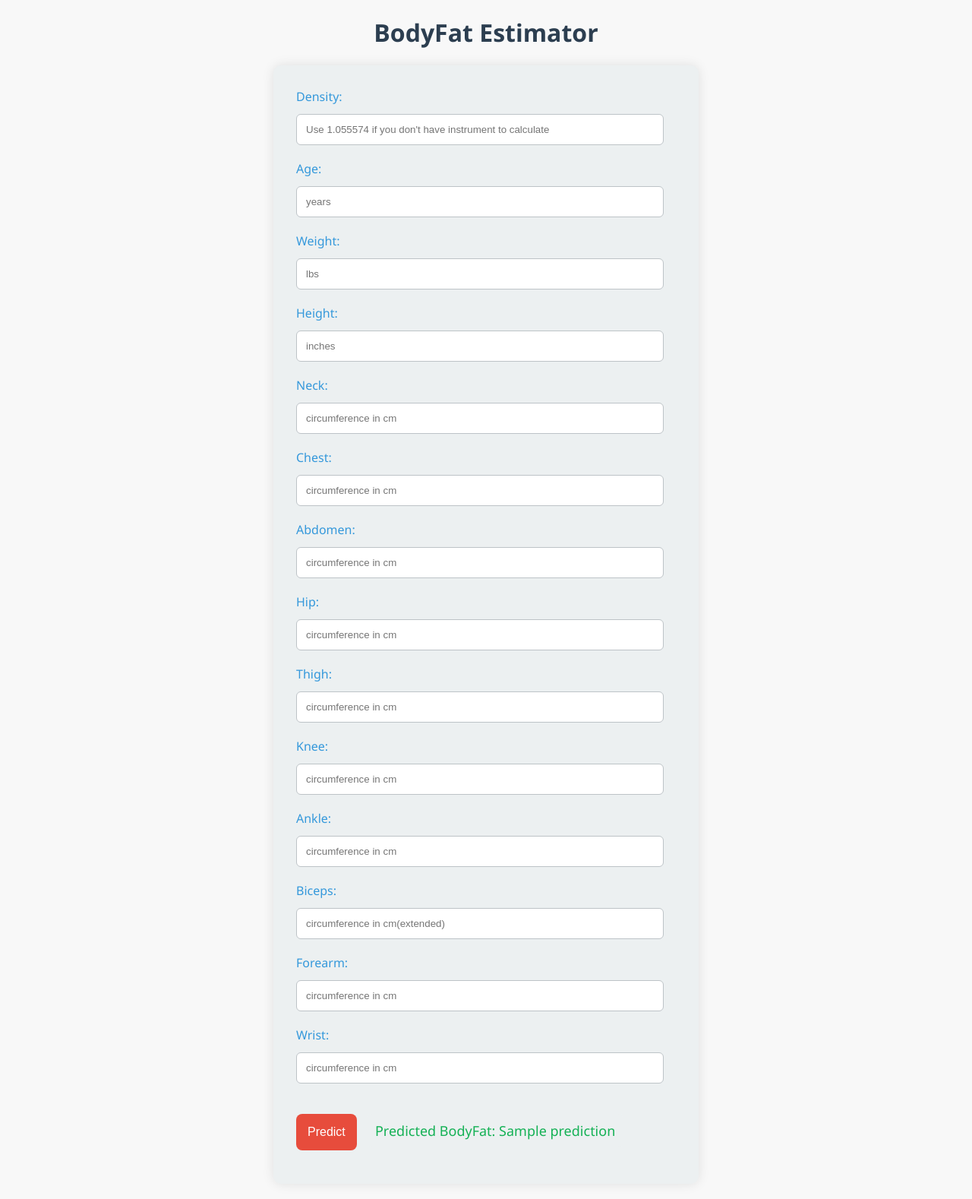
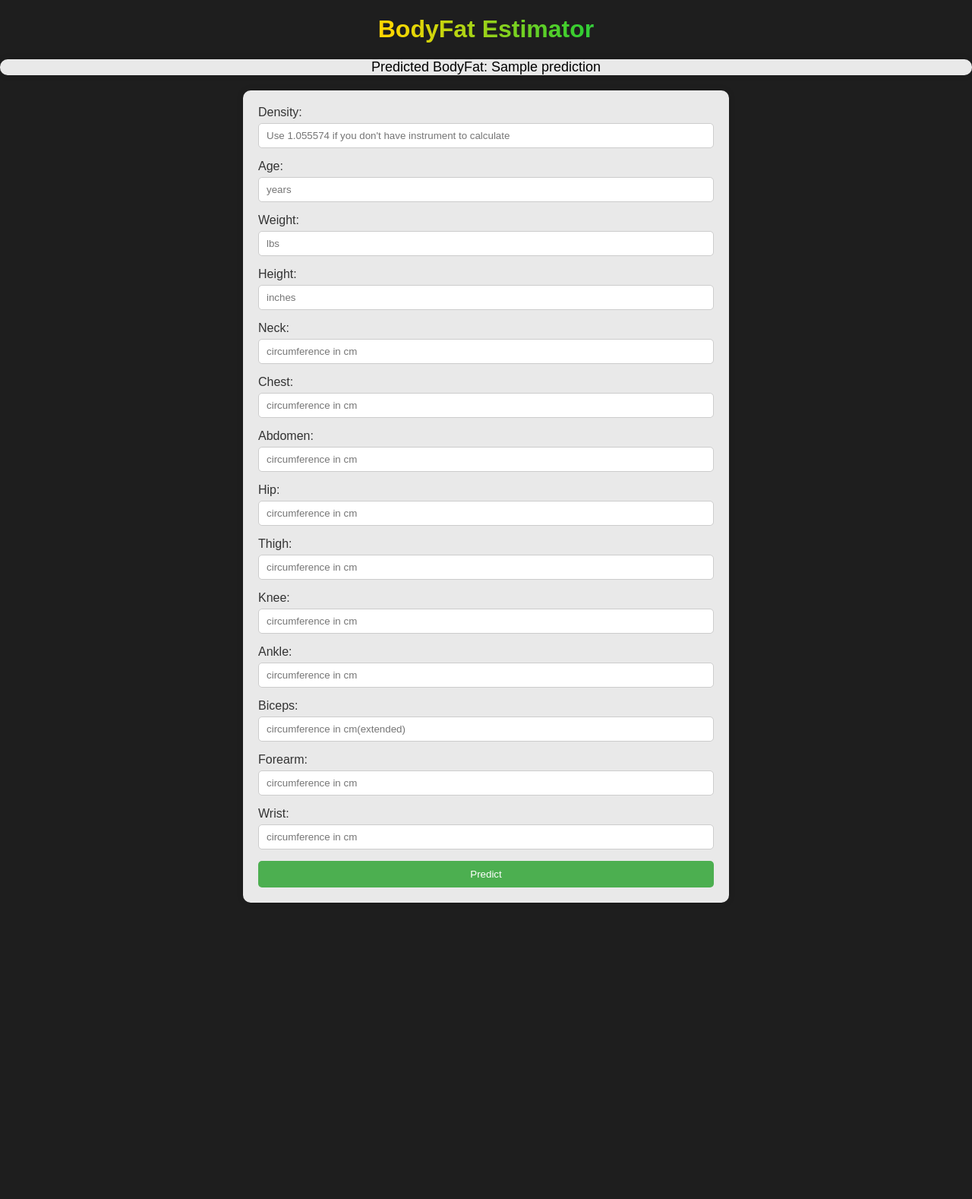
Before and after one commit to rambo1111/bodyfat_estimator, a Flask app: template templates/index.html in a window 1280 px wide. Shown: the whole page at 76% size. After the commit the page ends 1188 px from the top, so only its background shows below. Run offline with Flask 3, Linux system fonts and the light colour scheme; the template is opened without the code that fills it: most values are stand-ins (such as "Sample title", 1, 10 or a date in 2020); parts of the project's set-up code (start-up, migrations or seed data) failed here and were passed over.

Commit message:
first commit

```diff
--- a/static/style.css
+++ b/static/style.css
@@ -1,59 +1,78 @@
+/* style.css */
+
 body {
-    font-family: 'Segoe UI', Tahoma, Geneva, Verdana, sans-serif;
-    background-color: #f8f8f8;
+    font-family: Arial, sans-serif;
+    background-color: #f3f3f3;
     margin: 0;
     padding: 0;
+    background-color: #1e1e1e;
 }
 
 h1 {
-    color: #2c3e50;
     text-align: center;
+    margin-top: 20px;
+    background: linear-gradient(to right, #ff5733, #ffa500, #ffd700, #32cd32, #87ceeb, #8a2be2);
+    -webkit-background-clip: text;
+    -webkit-text-fill-color: transparent;
+    animation: slideIn 1s ease-in-out forwards;
 }
 
 form {
-    max-width: 500px;
+    max-width: 600px;
     margin: 20px auto;
-    padding: 30px;
-    background-color: #ecf0f1;
+    padding: 20px;
+    background-color: rgba(255, 255, 255, 0.9);
     border-radius: 10px;
-    box-shadow: 0 0 15px rgba(0, 0, 0, 0.1);
+    box-shadow: 0 0 10px rgba(0, 0, 0, 0.1);
+    animation: slideIn 1s ease-in-out forwards;
 }
 
 label {
     display: block;
-    margin-bottom: 12px;
-    color: #3498db;
+    margin-bottom: 5px;
+    color: #333;
 }
 
-input {
-    width: calc(100% - 16px);
-    padding: 12px;
-    margin-bottom: 20px;
-    box-sizing: border-box;
-    border: 1px solid #bdc3c7;
-    border-radius: 6px;
+input[type="text"] {
+    width: calc(100% - 22px);
+    padding: 8px 10px;
+    margin-bottom: 15px;
+    border: 1px solid #ccc;
+    border-radius: 5px;
 }
 
 button {
-    background-color: #e74c3c;
+    width: 100%;
+    padding: 10px;
+    background-color: #4CAF50;
     color: #fff;
-    padding: 15px;
     border: none;
-    border-radius: 8px;
+    border-radius: 5px;
     cursor: pointer;
-    font-size: 16px;
 }
 
 button:hover {
-    background-color: #c0392b;
+    background-color: #45a049;
 }
 
 p {
+    text-align: center;
+    font-size: 18px;
     margin-top: 20px;
-    font-size: 18px;
-    color: #14b155;
-    background-color: #ecf0f1;
-    padding: 10px;
-    border-radius: 6px;
-    display: inline-block;
+    background-color: rgba(255, 255, 255, 0.9);
+    border-radius: 10px;
+    box-shadow: 0 0 10px rgba(0, 0, 0, 0.1);
+    animation: slideIn 1s ease-in-out forwards;
 }
+
+/* Animation keyframes for sliding in */
+@keyframes slideIn {
+    from {
+        transform: translateY(-50px);
+        opacity: 0;
+    }
+    to {
+        transform: translateY(0);
+        opacity: 1;
+    }
+}
--- a/templates/index.html
+++ b/templates/index.html
@@ -9,6 +9,10 @@
 </head>
 <body>
     <h1>BodyFat Estimator</h1>
+
+    {% if prediction is not none %}
+    <p>Predicted BodyFat: {{ prediction }}</p>
+    {% endif %}
 
     <form method="post" action="{{ url_for('predict') }}">
         <label for="density">Density:</label>
@@ -55,10 +59,6 @@
 
         <button type="submit">Predict</button>
 
-        {% if prediction is not none %}
-        <p style="display:inline-block; margin-left:10px;">Predicted BodyFat: {{ prediction }}</p>
-        {% endif %}
-
     </form>
 
 </body>
```
